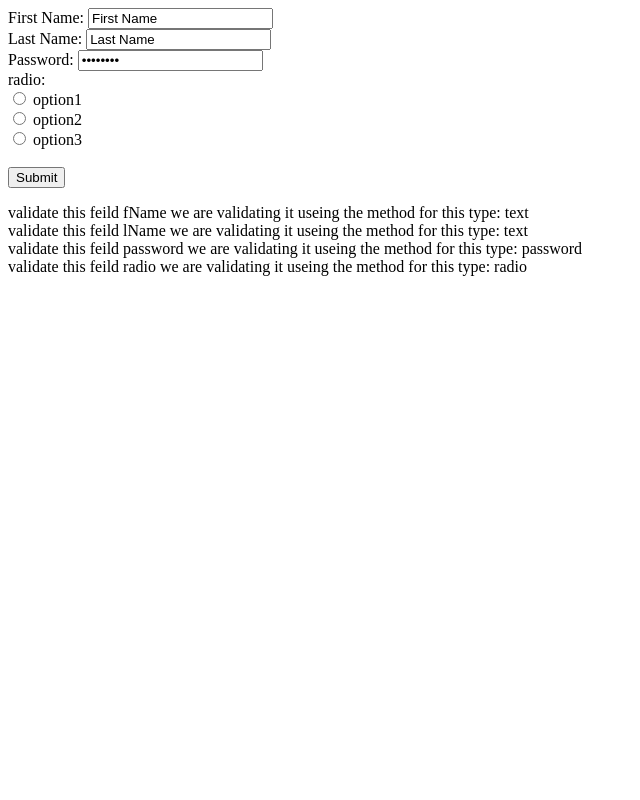
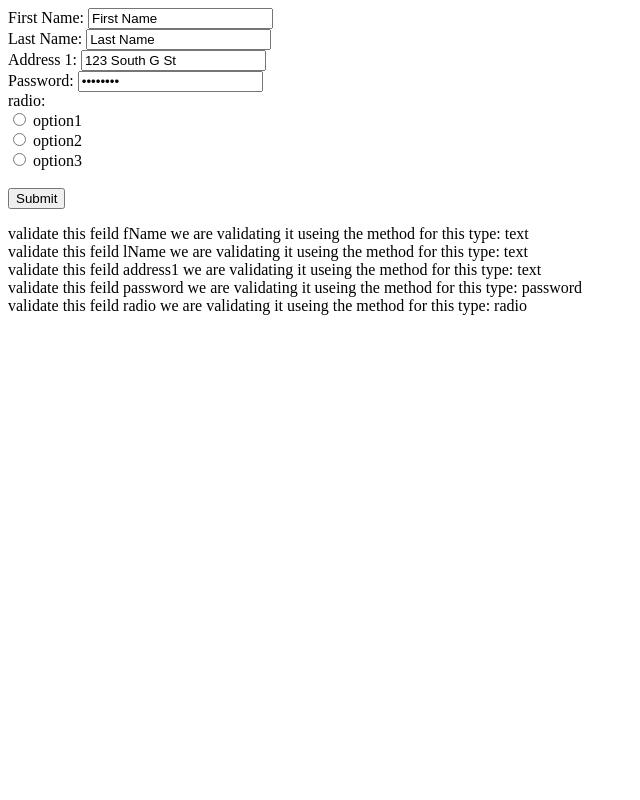
Before and after one commit to darcee/LadyBug, a PHP site: page /formclass.php in a window 1280 px wide. Shown: the whole page, without its empty margins (0-640 px from the left). Run offline with PHP 8.4, Linux system fonts and the light colour scheme.

Commit message:
Update formclass.php

```diff
--- a/formation/formclass.php
+++ b/formation/formclass.php
@@ -111,6 +111,17 @@ $lastName->label('Last Name');
 $lastName->setValidate('text');
 
 
+$address1 = new textInput('address1');
+$address1->isRequired(true);
+$address1->value('123 South G St');
+$address1->label('Address 1');
+$address1->setValidate('text');
+
+
+
+
+
+
 $password = new passwordInput('password');
 $password->isRequired(true);
 $password->value('Password');
@@ -129,7 +140,7 @@ $radio->label('radio');
 $radio->radioArray($radioArray);
 $radio->setValidate('radio');
 
-$feilds = array($firstName, $lastName, $password, $radio);
+$feilds = array($firstName, $lastName, $address1, $password, $radio);
 
 
 /* the HTML is created with a loop */
```
